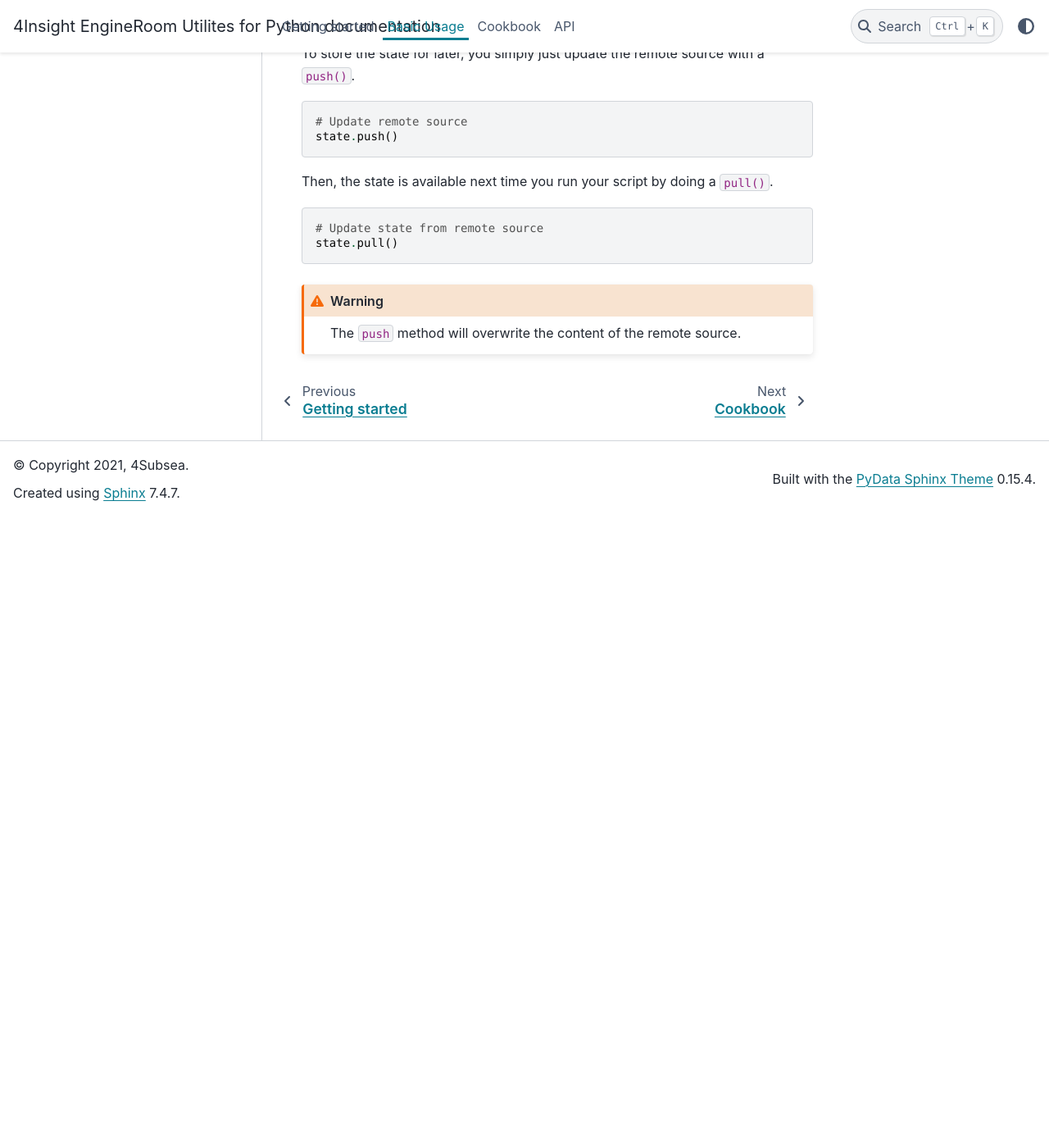
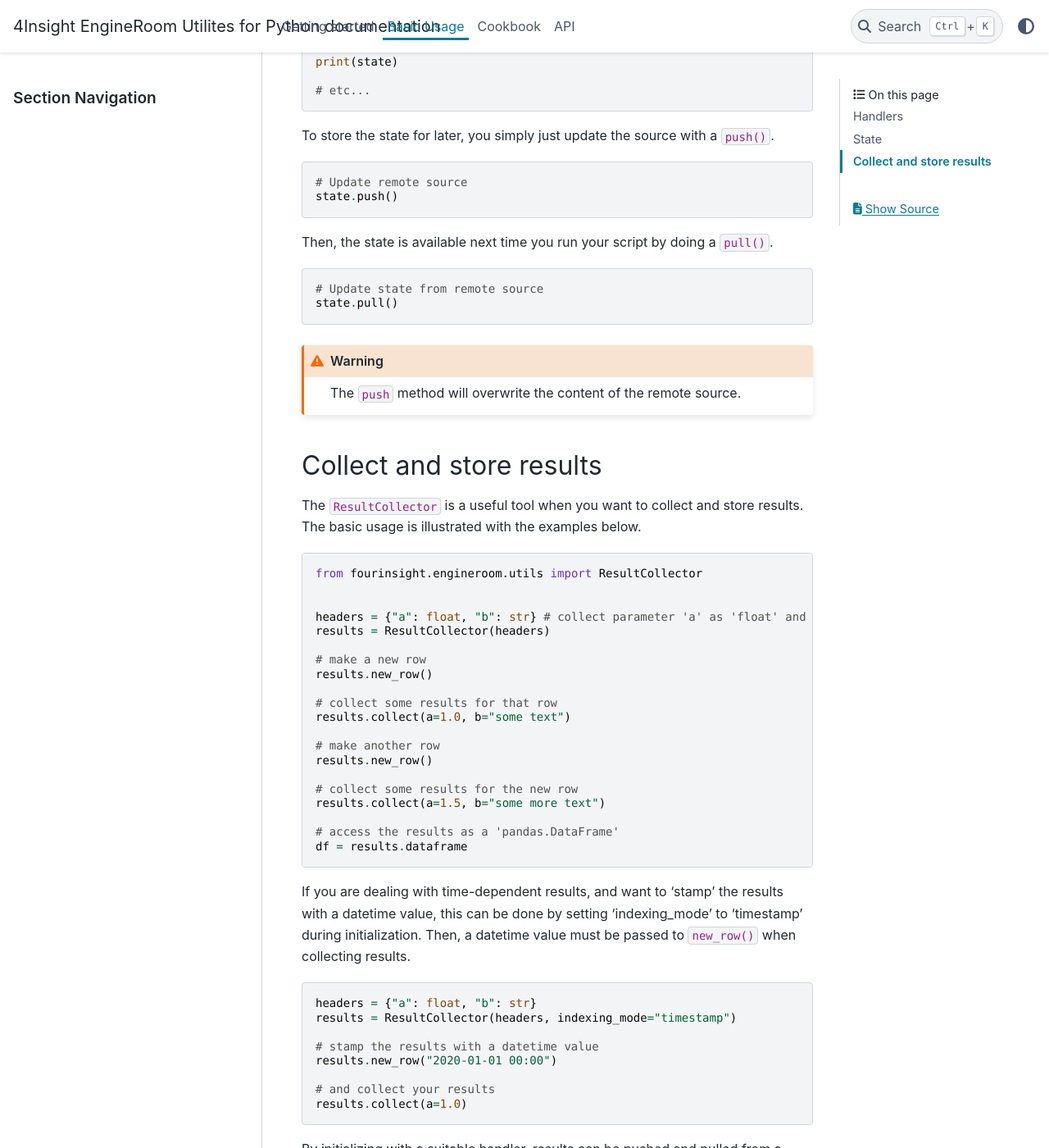
Before and after one commit to 4Subsea/fourinsight-engineroom-utils-python, a Sphinx documentation site: the page built from docs/basic_usage.rst, in a window 1280 px wide and 1400 px high, scrolled down 1564 px. Shown: the whole window at 82% size. Built offline with Sphinx 7.4.7 and the PyData theme 0.15.4, drawn with Linux system fonts in a browser that asks for light colours; before the commit the page ends 2194 px from its top, so only the background shows below that; some of the changed text lies outside the part shown.

Commit message:
doc: ResultCollector basic usage

```diff
--- a/docs/basic_usage.rst
+++ b/docs/basic_usage.rst
@@ -1,21 +1,18 @@
 Basic Usage
 ===========
 
-State
------
+Handlers
+--------
 
-Sometimes it is useful to be able to remember the current 'state' of your Python
-application. Using the ``PersistentJSON`` class and an appropriate file 'handler',
-key state parameters can be stored persistently at a remote location, and be available
-next time the application runs.
+``LocalFileHandler`` and ``AzureBlobHandler`` provide an interface to store and
+load text content to/from a source.
 
 .. note::
-    File handlers provide an interface to store and load data from text files.
     Custom handlers need to inherit from ``BaseHandler``. In the Cookbook section
     there is an :ref:`example<example_custom_handler_ftp>` on how you can set up a
     handler based on FTP.
 
-The ``LocalFileHandler`` is used to store the state locally as a JSON file.
+The ``LocalFileHandler`` is used to store text in a local file.
 
 .. code-block:: python
 
@@ -24,7 +21,7 @@ The ``LocalFileHandler`` is used to store the state locally as a JSON file.
 
     handler = LocalFileHandler(<file-path>)
 
-The ``AzureBlobHandler`` can be used to store the state in *Azure Blob Storage*.
+The ``AzureBlobHandler`` can be used to store text in *Azure Blob Storage*.
 
 .. code-block:: python
 
@@ -33,9 +30,17 @@ The ``AzureBlobHandler`` can be used to store the state in *Azure Blob Storage*.
 
     handler = AzureBlobHandler(<connection-string>, <container-name>, <blob-name>)
 
-The ``PersistentJSON`` class can keep track of state parameters as key:value pairs.
-PersistentJSON behaves similar to dictionaries, but also includes a ``push()``
-and a ``pull()`` method for interaction with the remote source.
+
+State
+-----
+
+Sometimes it is useful to be able to remember the current 'state' of your Python
+application. Using the ``PersistentJSON`` class and an appropriate handler, key
+state parameters can be stored persistently at a remote location, and be available
+next time the application runs.
+
+``PersistentJSON`` behaves similar to dictionaries, and can keep track of state
+parameters in key/value pairs.
 
 .. code-block:: python
 
@@ -69,7 +74,7 @@ As well as deleted, printed, etc...
 
     # etc...
 
-To store the state for later, you simply just update the remote source with a ``push()``.
+To store the state for later, you simply just update the source with a ``push()``.
 
 .. code-block:: python
 
@@ -85,3 +90,70 @@ Then, the state is available next time you run your script by doing a ``pull()``
 
 .. warning::
     The ``push`` method will overwrite the content of the remote source.
+
+
+Collect and store results
+-------------------------
+The ``ResultCollector`` is a useful tool when you want to collect and store results.
+The basic usage is illustrated with the examples below.
+
+.. code-block:: python
+
+    from fourinsight.engineroom.utils import ResultCollector
+
+
+    headers = {"a": float, "b": str} # collect parameter 'a' as 'float' and 'b' as 'string'
+    results = ResultCollector(headers)
+
+    # make a new row
+    results.new_row()
+
+    # collect some results for that row
+    results.collect(a=1.0, b="some text")
+
+    # make another row
+    results.new_row()
+
+    # collect some results for the new row
+    results.collect(a=1.5, b="some more text")
+
+    # access the results as a 'pandas.DataFrame'
+    df = results.dataframe
+
+
+If you are dealing with time-dependent results, and want to 'stamp' the results
+with a datetime value, this can be done by setting 'indexing_mode' to 'timestamp'
+during initialization. Then, a datetime value must be passed to ``new_row()`` when
+collecting results.
+
+.. code-block:: python
+
+    headers = {"a": float, "b": str}
+    results = ResultCollector(headers, indexing_mode="timestamp")
+
+    # stamp the results with a datetime value
+    results.new_row("2020-01-01 00:00")
+
+    # and collect your results
+    results.collect(a=1.0)
+
+
+By initializing with a suitable handler, results can be pushed and pulled from a
+source.
+
+.. code-block:: python
+
+    headers = {"a": float, "b": str}
+    results = ResultCollector(headers, handler=handler)
+
+    # pull the results from an existing source
+    results.pull()
+
+    # make a new row
+    results.new_row()
+
+    # collect some more results
+    results.collect(a=1.0)
+
+    # update the source with the latest results
+    results.push()
```
